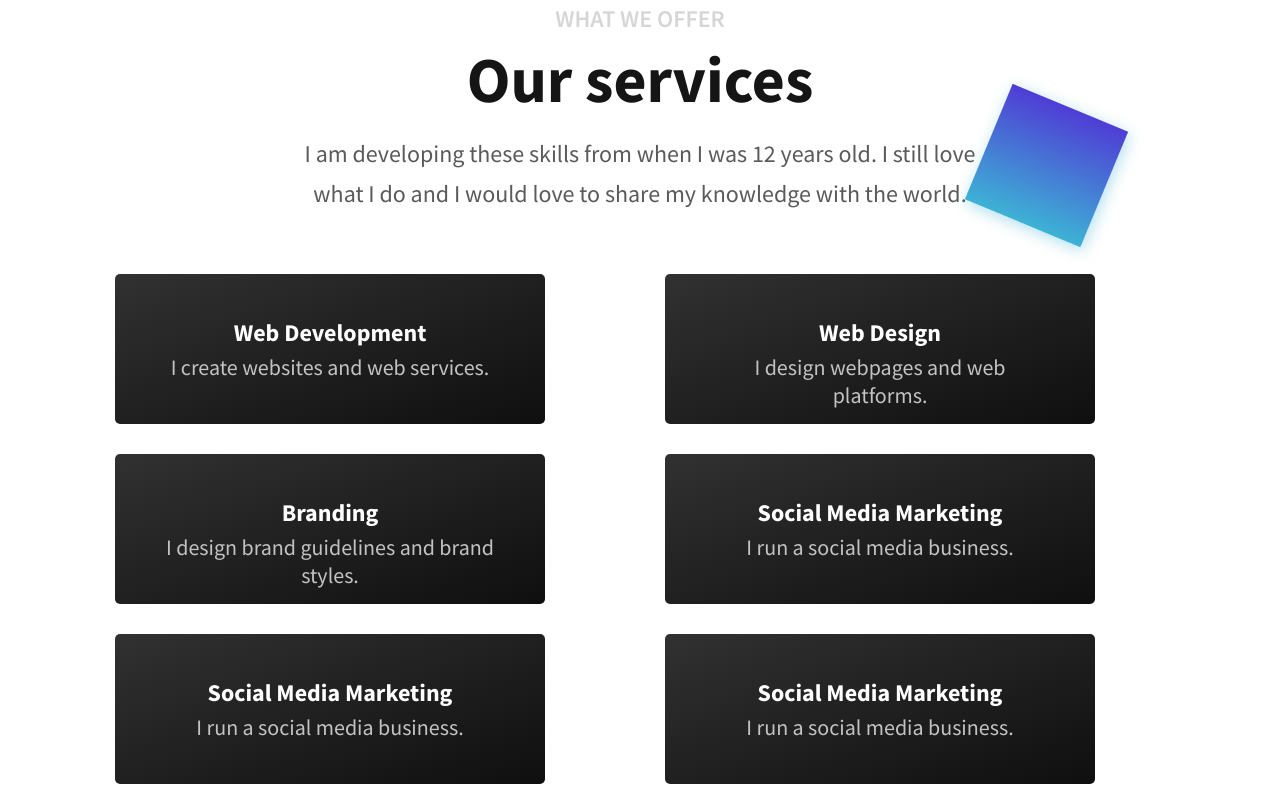
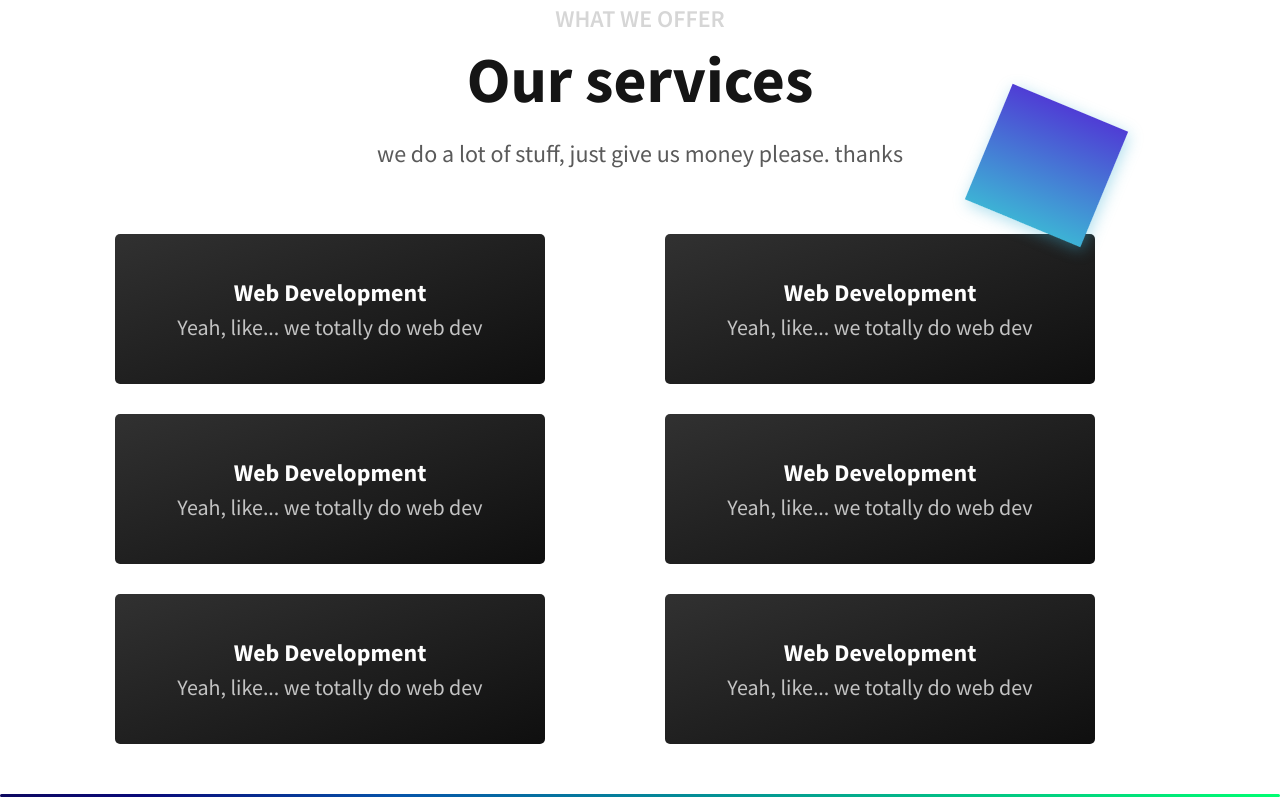
Before and after one commit to monjar/consultio-react, a React (Create React App) app: page / in a window 1280 px wide. Shown: the part 900-1700 px from the top of the page. Built offline with nearby package versions, Linux system fonts and the light colour scheme.

Commit message:
Minor bug fixes

```diff
--- a/package.json
+++ b/package.json
@@ -13,11 +13,13 @@
     "@types/node": "^16.18.105",
     "@types/react": "^18.3.3",
     "@types/react-dom": "^18.3.0",
+    "@types/react-scroll": "^1.8.10",
     "react": "^18.3.1",
     "react-dom": "^18.3.1",
     "react-icons": "^5.3.0",
     "react-intersection-observer": "^9.13.0",
     "react-scripts": "5.0.1",
+    "react-scroll": "^1.9.0",
     "typescript": "^4.9.5",
     "web-vitals": "^2.1.4"
   },
--- a/src/components/ContactUs.css
+++ b/src/components/ContactUs.css
@@ -28,13 +28,13 @@
 }
 
 .contact-form {
-    background-color: #1abc9c;
+    background: linear-gradient(to bottom right, #444444, #0F0F0F);
     position: relative;
 }
 
 .circle {
     border-radius: 50%;
-    background: linear-gradient(135deg, transparent 20%, #149279);
+    background: linear-gradient(135deg, transparent 20%, #444444);
     position: absolute;
 }
 
@@ -57,7 +57,7 @@
     position: absolute;
     width: 26px;
     height: 26px;
-    background-color: #1abc9c;
+    background-color: #444444;
     transform: rotate(45deg);
     top: 50px;
     left: -13px;
@@ -129,7 +129,7 @@ textarea.contact-input {
     background-color: #fff;
     border: 2px solid #fafafa;
     font-size: 0.95rem;
-    color: #1abc9c;
+    color: #444444;
     line-height: 1;
     border-radius: 5px;
     outline: none;
@@ -164,7 +164,7 @@ textarea.contact-input {
     opacity: 0;
     transition: 0.3s;
     height: 5px;
-    background-color: #1abc9c;
+    background-color: #3f3f3f;
     top: 50%;
     transform: translateY(-50%);
 }
@@ -196,7 +196,7 @@ textarea.contact-input {
 }
 
 .contact-info .title {
-    color: #1abc9c;
+    color: #292929;
 }
 
 .text {
@@ -238,7 +238,7 @@ textarea.contact-input {
     width: 35px;
     height: 35px;
     border-radius: 5px;
-    background: linear-gradient(45deg, #1abc9c, #149279);
+    background: linear-gradient(45deg, #444444, #2b2b2b);
     color: #fff;
     text-align: center;
     line-height: 35px;
@@ -255,7 +255,7 @@ textarea.contact-input {
     position: absolute;
     width: 110px;
     height: 100px;
-    border: 22px solid #1abc9c;
+    border: 22px solid #444444;
     border-radius: 50%;
     bottom: -77px;
     right: 50px;
@@ -267,7 +267,7 @@ textarea.contact-input {
     width: 500px;
     height: 500px;
     border-radius: 50%;
-    background: linear-gradient(to bottom, #1cd4af, #159b80);
+    background: linear-gradient(to bottom, #7e7e7e, #444444);
     bottom: 50%;
     right: 50%;
     transform: translate(-40%, 38%);
--- a/src/components/Gallery.tsx
+++ b/src/components/Gallery.tsx
@@ -1,14 +1,8 @@
 
 import "./Gallery.css"
-function Gallery() {
-    const galleryItems = [
-        './magehands.mp4',
-        './pianohands.mkv',
-        'https://images.unsplash.com/photo-1503631285924-e1544dce8b28?auto=format',
-        'https://images.unsplash.com/photo-1510425463958-dcced28da480?auto=format',
-        'https://images.unsplash.com/photo-1503602642458-232111445657?auto=format',
-    ];
+function Gallery(props : any) {
 
+    const  galleryItems = props.Projects
     const playVideo = (event: any) => {
         const video = event.target;
         const isPlaying = video.currentTime > 0 && !video.paused && !video.ended
@@ -39,7 +33,7 @@ function Gallery() {
             {/* // style={{
                     //     backgroundImage: `url(${url})`,
                     // }} */}
-            {galleryItems.map((url, index) => (
+            {galleryItems.map((project : any, index: number) => (
                 <div className="gallery-item">
                     <video playsInline muted loop preload="auto"
                         key={index}
@@ -47,14 +41,14 @@ function Gallery() {
                         onMouseOut={PauseVideo}
                     >
                         {/* <iframe src="https://www.youtube.com/embed/-PEmQkcHclY" title="MageHands" frameBorder="0" allow="accelerometer; autoplay; clipboard-write; encrypted-media; gyroscope; picture-in-picture; web-share" referrerPolicy="strict-origin-when-cross-origin" allowFullScreen></iframe> */}
-                        <source src={url} />
+                        <source src={project.url} />
 
                     </video>
                     <div className="gallery-item-title">
-                        ssssssss
+                        {project.title}
                     </div>
                     <div className="gallery-item-description">
-                        asfasfas fasjfh asjf as;jf as;lf aj;shf a;sf asfh asf aspufg
+                        {project.desc}
                     </div>
                 </div>
             ))}
--- a/src/components/NavBar.tsx
+++ b/src/components/NavBar.tsx
@@ -7,6 +7,8 @@
 //     });
 
 import { useState } from "react"
+import { scroller, animateScroll } from "react-scroll";
+
 import "../pages/MainPage.css"
 //     // Scroll Reveal
 //     // ScrollReveal().reveal('.services .grid .card');
@@ -24,15 +26,26 @@ import "../pages/MainPage.css"
 
 
 
-function NavBar() {
+function NavBar(props: any) {
 
     const [isOpen, setIsOpen] = useState(false)
     const onNavBarClick = () => {
         setIsOpen(!isOpen)
     }
+
+
+    const GetOnScrollToSection = (sectionName: string) => {
+        return () => {
+            setIsOpen(false);
+            scroller.scrollTo(sectionName + "-scroll-section", {
+                delay: 0,
+                smooth: "easeInOutQuart",
+            });
+        }
+    };
     return (<nav>
         <div className="navWrapper">
-            <a href="." id="logo">Consultio</a>
+            <a href="." id="logo">{props.siteName}</a>
             <div className="right">
                 <div id="nav-icon" className={(isOpen ? "open" : "")} onClick={onNavBarClick}>
                     <span></span>
@@ -41,9 +54,10 @@ function NavBar() {
                 </div>
                 <div className={"overlay " + (isOpen ? "open" : "")}>
                     <div className="overlayContent">
-                        <a href="." id="services" className={(isOpen ? "open" : "")} >Services</a>
-                        <a href="." id="work" className={(isOpen ? "open" : "")} >Our work</a>
-                        <a href="." id="contact" className={(isOpen ? "open" : "")} >Contact</a>
+                        <div id="services" className={(isOpen ? "overlay-item open" : "")} onClick={ GetOnScrollToSection("services")}>Services</div>
+                        <div id="team" className={(isOpen ? "overlay-item open" : "")} onClick={GetOnScrollToSection("team")}>The team</div>
+                        <div id="work" className={(isOpen ? "overlay-item open" : "")} onClick={GetOnScrollToSection("projects")}>Our work</div>
+                        <div id="contact" className={(isOpen ? "overlay-item open" : "")} onClick={GetOnScrollToSection("contact")}>Contact</div>
                         <p className={(isOpen ? "open" : "")} >Copyright 2018</p>
                     </div>
                 </div>
--- a/src/components/Services.tsx
+++ b/src/components/Services.tsx
@@ -1,6 +1,6 @@
 import { useInView } from "react-intersection-observer";
 
-function Services() {
+function Services(props: any) {
 
     //     $('.square.blue').on('inview', function (event, isInView) {
     //         if (isInView) {
@@ -12,6 +12,7 @@ function Services() {
     //         }
     //     });
 
+    const servicesData = props.serviceList
     const { ref, inView } = useInView({
         threshold: 0
     });
@@ -19,33 +20,16 @@ function Services() {
         <div className="sectionWrapper">
             <h6>what we offer</h6>
             <h2>Our services</h2>
-            <p className="description">I am developing these skills from when I was 12 years old. I still love what I do and I would love to share my knowledge with the world.</p>
+            <p className="description">{props.desc}</p>
             <div ref={ref} className={"square blue" + (inView ? " in-view" : "")}></div>
             <div className="grid">
-                <div className="card">
-                    <h3>Web Development</h3>
-                    <p>I create websites and web services.</p>
-                </div>
-                <div className="card">
-                    <h3>Web Design</h3>
-                    <p>I design webpages and web platforms.</p>
-                </div>
-                <div className="card">
-                    <h3>Branding</h3>
-                    <p>I design brand guidelines and brand styles.</p>
-                </div>
-                <div className="card">
-                    <h3>Social Media Marketing</h3>
-                    <p>I run a social media business.</p>
-                </div>
-                <div className="card">
-                    <h3>Social Media Marketing</h3>
-                    <p>I run a social media business.</p>
-                </div>
-                <div className="card">
-                    <h3>Social Media Marketing</h3>
-                    <p>I run a social media business.</p>
-                </div>
+                {servicesData.map((service: any, index: number) => (
+                    <div className="card">
+                        <h3>{service.title}</h3>
+                        <p>{service.desc}</p>
+                    </div>
+                ))}
+
             </div>
         </div>
     </div>)
--- a/src/pages/MainPage.css
+++ b/src/pages/MainPage.css
@@ -226,7 +226,7 @@ nav {
     visibility: visible;
 }
 
-.overlay a {
+.overlay-item {
     color: white;
     font-size: 54px;
     font-weight: bold;
@@ -286,11 +286,11 @@ nav {
     left: 0;
 }
 
-.overlay a.open:hover {
+.overlay .overlay-item.open:hover {
     transform: translateY(2px);
 }
 
-.overlay a.open:nth-child(1) {
+.overlay .overlay-item.open:nth-child(1) {
     opacity: 1;
     animation: 1s fadeInLinks1 ease;
 }
@@ -310,7 +310,7 @@ nav {
     }
 }
 
-.overlay a.open:nth-child(2) {
+.overlay .overlay-item.open:nth-child(2) {
     opacity: 1;
     animation: 1.25s fadeInLinks2 ease;
 }
@@ -330,7 +330,7 @@ nav {
     }
 }
 
-.overlay a.open:nth-child(3) {
+.overlay .overlay-item.open:nth-child(3) {
     opacity: 1;
     animation: 1.5s fadeInLinks3 ease;
 }
@@ -341,6 +341,27 @@ nav {
     }
 
     70% {
+        opacity: 0;
+        transform: translateY(-10px);
+    }
+
+    100% {
+        opacity: 1;
+    }
+}
+
+
+.overlay .overlay-item.open:nth-child(4) {
+    opacity: 1;
+    animation: 1.75s fadeInLinks4 ease;
+}
+
+@keyframes fadeInLinks4 {
+    0% {
+        opacity: 0;
+    }
+
+    80% {
         opacity: 0;
         transform: translateY(-10px);
     }
--- a/src/pages/MainPage.tsx
+++ b/src/pages/MainPage.tsx
@@ -46,6 +46,31 @@ const TeamData = [
 ]
 
 
+const ProjectsData = [
+    { url: './magehands.mp4', title: 'Mage Hands', desc: "A VR game set in a fantasy viking world" },
+    { url: './magehands.mp4', title: 'Mage Hands', desc: "A VR game set in a fantasy viking world" },
+    { url: './magehands.mp4', title: 'Mage Hands', desc: "A VR game set in a fantasy viking world" },
+    { url: './magehands.mp4', title: 'Mage Hands', desc: "A VR game set in a fantasy viking world" },
+    { url: './magehands.mp4', title: 'Mage Hands', desc: "A VR game set in a fantasy viking world" },
+];
+
+const ServicesData = {
+    tagline: "we do a lot of stuff, just give us money please. thanks",
+    serviceList:[
+        { title: "Web Development", desc: "Yeah, like... we totally do web dev" },
+        { title: "Web Development", desc: "Yeah, like... we totally do web dev" },
+        { title: "Web Development", desc: "Yeah, like... we totally do web dev" },
+        { title: "Web Development", desc: "Yeah, like... we totally do web dev" },
+        { title: "Web Development", desc: "Yeah, like... we totally do web dev" },
+        { title: "Web Development", desc: "Yeah, like... we totally do web dev" }
+    ]
+
+}
+
+
+
+
+
 function MainPage() {
 
 
@@ -53,17 +78,17 @@ function MainPage() {
         <>
 
             <div className="background">
-                <NavBar />
+                <NavBar siteName="FerdowSoft"/>
                 <MainPageHeader />
 
             </div>
-            <hr className="gradient" />
-            <Services />
-            <hr className="gradient" />
+            <hr className="gradient services-scroll-section" />
+            <Services serviceList={ServicesData.serviceList} desc={ServicesData.tagline}/>
+            <hr className="gradient team-scroll-section" />
             <Teams SocialIcons={SocialIcons} TeamData={TeamData} />
-            <hr className="gradient" />
-            <Gallery />
-            <hr className="gradient" />
+            <hr className="gradient projects-scroll-section" />
+            <Gallery Projects={ProjectsData} />
+            <hr className="gradient contact-scroll-section" />
             <ContactUs SocialIcons={SocialIcons} />
             <hr className="gradient" />
 
```
Also changed, not shown: 1 other file (tests, documents, lock files or other folders).
